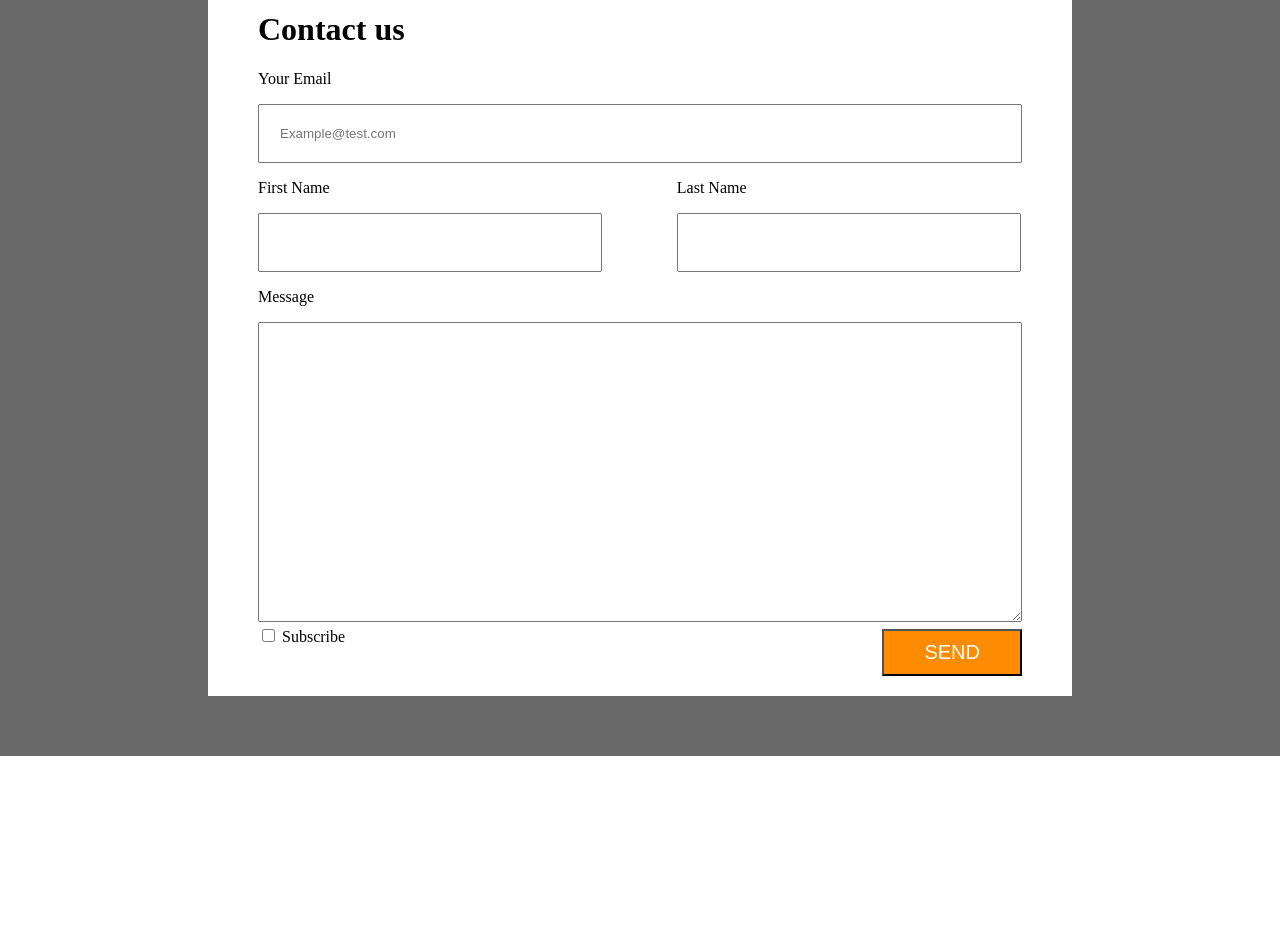
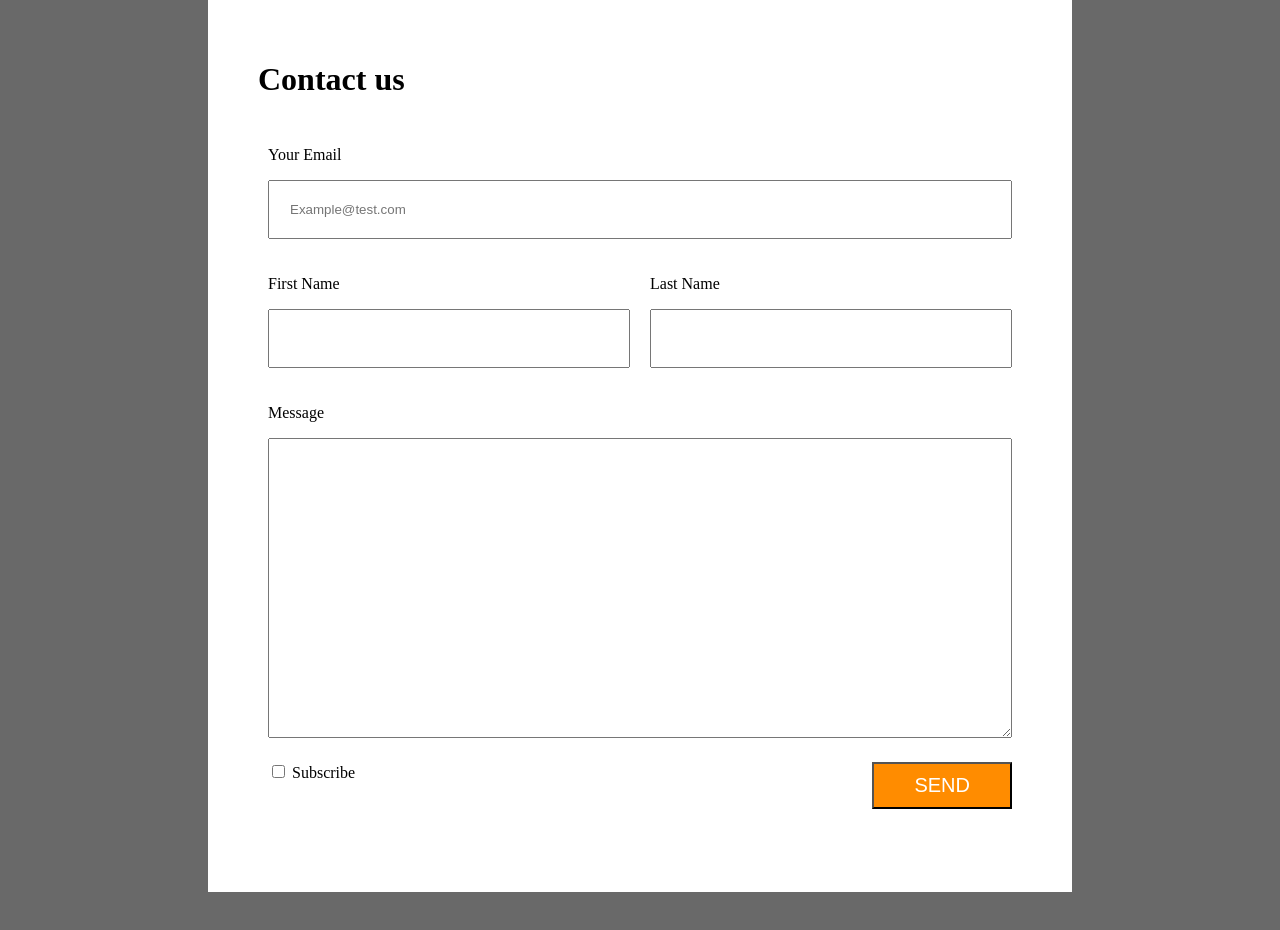
Before and after one commit to colo1211/MarkUp_Reprac, a plain HTML site: page part1/layout2.html in a window 1280 px wide. Shown: the part 820-1750 px from the top of the page. Before the commit the page ends 1576 px from the top, so only its background shows below. Drawn offline with Linux system fonts and the light colour scheme.

Commit message:
form-design

```diff
--- a/part1/layout2.css
+++ b/part1/layout2.css
@@ -2,7 +2,7 @@ body{
     margin : 0px;
 }
 
-div, input, textarea{
+div, input, textarea, button{
     box-sizing: border-box;
 }
 
@@ -85,14 +85,16 @@ div, input, textarea{
 .form-inner {
     margin : auto;
     background-color: white;
-    padding : 50px;
+    padding : 100px 50px 100px 50px;
     position: relative;
+    width : 80%;
     max-width: 864px;
     min-width: 864px;
 }
 
 .form-all {
     width : 100%;
+    padding : 10px;
 }
 
 .form-all input[type=email]{
@@ -107,8 +109,9 @@ div, input, textarea{
 }
 
 .form-half {
-    width : 45%;
+    width : 50%;
     float : left;
+    padding : 10px;
 }
 
 .form-half input{
@@ -118,8 +121,7 @@ div, input, textarea{
 
 .btn-position {
     position : absolute;
-    right : 50px;
-    bottom : 20px;
+    right : 10px;
 }
 
 .btn-style {
@@ -128,3 +130,8 @@ div, input, textarea{
     color : white;
     font-size: 20px;
 }
+
+.checkbox {
+    position : relative;
+    padding : 10px;
+}
--- a/part1/layout2.html
+++ b/part1/layout2.html
@@ -29,20 +29,26 @@
 
                <div class='form-half'>
                    <p>First Name</p>
-                   <input />
+                   <input type='text'/>
                </div>
 
-               <div class='form-half' style='margin-left: 75px'>
+               <div class='form-half'>
                    <p>Last Name</p>
-                   <input />
+                   <input type='text'/>
                </div>
                <div style='clear: both'></div>
                <div class='form-all'>
                    <p> Message </p>
                    <textarea> </textarea>
                </div>
-               <input type ='checkbox'> Subscribe
-               <button class='btn-position btn-style'> SEND </button>
+               <div class='checkbox'>
+                   <input type ='checkbox' id='sub'>
+                   <label for='sub'>Subscribe</label>
+                   <!-- input check box옆에 label 태그를 쓴다. label(for)을 클릭하면 input(id)을 체크한 것으로 간주
+                       label(for) input(id)
+                     -->
+                   <button class='btn-position btn-style'> SEND </button>
+               </div>
            </div>
         </form>
 
```
